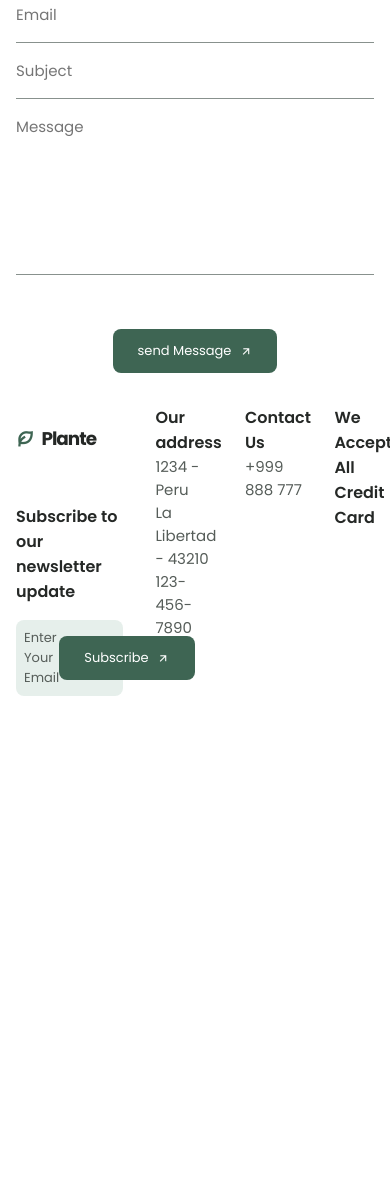
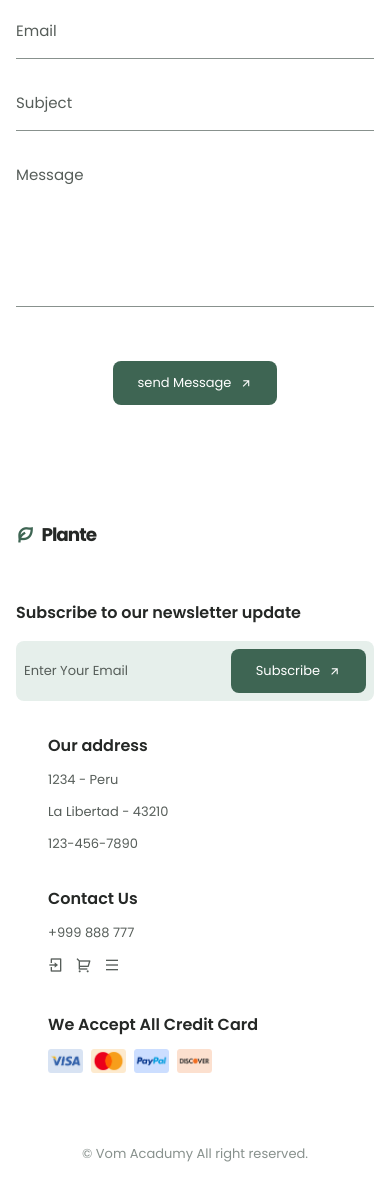
Before and after one commit to tladbwls/templete-exercise1, a plain HTML site: page index.html in a window 390 px wide. Shown: the part 4198-5384 px from the top of the page. Before the commit the page ends 4894 px from the top, so only its background shows below. Drawn offline with nearby package versions, Linux system fonts and the light colour scheme.

Commit message:
plant마무리

```diff
--- a/css/media.css
+++ b/css/media.css
@@ -28,8 +28,9 @@
     @media screen and (max-width:768px) {
 
         /* -------------------- common Style ----------------------- */
-        section {
+        section, footer {
             padding: 4rem 0 1rem;
+
         }
 
         .section-title {
@@ -171,6 +172,22 @@
             padding: 1rem 0;
         }
 
+        /* -------------------- footer tyle ----------------------- */
+
+        .footer .footer-contents {
+            flex-wrap: wrap;
+            row-gap: 2rem;
+        }
+        .footer .footer-item {
+            width: 50% !important;
+        }
+        /* !important : css에서 정의하는 값으로 가장 최우선 적용된다. 사용은 최소화한다. */
+        .footer .footer-item:nth-child(3) {
+            margin-left: 0;
+        }
+        .footer .copy {
+            padding: 4rem 0 2rem;
+        }
 
 
     }
@@ -230,6 +247,23 @@
         .products .item-info p:nth-child(1) > strong {
             font-size: var(--smaller-font-size)
         }
+        /* -------------------- footer tyle ----------------------- */
 
+        .footer .footer-contents {
+            flex-wrap: wrap;
+            row-gap: 2rem;
+        }
+        .footer .footer-item {
+            width: 100% !important;
+            margin-left: 0;
+        }
+        /* !important : css에서 정의하는 값으로 가장 최우선 적용된다. 사용은 최소화한다. */
+        .footer .footer-item {
+            margin-left: 0;
+        }
+
+        .footer .footer-item:first-child {
+            padding-left: 0;
+        }
 
     }
--- a/css/style.css
+++ b/css/style.css
@@ -108,7 +108,7 @@
     overflow: hidden;
 }
 
-section {
+section, footer {
     padding: 4rem 0 1rem;
 }
 
@@ -660,7 +660,7 @@ section {
 }
 
 .question .question-box.active {
-    background: var(--first-color);
+    _background: var(--first-color);
 }
 
 .question .question-box.active .question-haeder i,
@@ -710,16 +710,34 @@ section {
 
 .contact .form p {
     width: 100%;
+    position: relative;
+}
+
+.contact .form p label {
+    position: absolute;
+    top: 1rem;
+    left: 0;
+    transition: all .3s ease;
 }
 
 .contact .form p input, .contact .form p textarea {
     width: 100%;
-    padding: 0 0 1rem 0;
+    padding: 1rem 1rem 1rem 0;
     border: none;
     border-bottom: 1px solid var(--text-color-light);
     color: var(--text-color);
     resize: none;
     outline: 0;
+}
+
+.contact .form p .input:focus + label {
+    top: -0.5rem;
+}
+
+/* placeholder-shown : placehoder가 보는 것을 체크한다. 만약 사용자가 값을 입력하면 placeholder가 보이지 않는다. */
+
+.contact .form p .input:not(:placeholder-shown).input:not(:focus) + label {
+    top: -0.5rem;
 }
 
 .contact .form p textarea {
@@ -779,6 +797,38 @@ section {
     font-size: var(--small-font-size);
 }
 
+.footer .footer-item p {
+    font-size: var(--small-font-size);
+    margin-top: .75rem;
+
+}
+
+.footer .footer-item .footer-social-box  {
+    margin-top: .75rem;
+    display: flex;
+    column-gap: .75rem;
+}
+
+.footer .footer-item .footer-social-box a{
+    font-size: 1rem;
+    color: var(--text-color);
+}
+.footer .footer-item .footer-card-box {
+    display: flex;
+    column-gap: .5rem;
+    margin-top: .75rem;
+}
+.footer .footer-item .footer-card-box img {
+    width: 35px;
+}
+.footer .copy {
+    padding: 7rem 0 2rem;
+    text-align: center;
+}
+.footer .copy p {
+    font-size: var(--small-font-size);
+    color: var(--text-color-light);
+}
 
 /* Memo
 1. 박스, 텍스트 그림자 효과 */
@@ -791,4 +841,4 @@ section {
 /* 메인 타이틀 : var (--big-font-size), var (--font-semi-bold), color: var(--title-color)
 작은 글씨 설명 : color var(--text-color)
 버튼 : var (--font-medium)
-t사진 넓이 : 350px */
+사진 넓이 : 350px */
--- a/index.html
+++ b/index.html
@@ -374,9 +374,18 @@
                     </div>
                     <div class="input-info">
                         <form action="" method="get" class="form">
-                            <p class="input-email"><input type="text" placeholder="Email" ></p>
-                            <p class="input-subject" ><input type="text" placeholder="Subject"></p>
-                            <p class="input-msg" ><textarea name="" id="" placeholder="Message"></textarea></p>
+                            <p class="input-email">
+                                <input type="text" placeholder=" " class="input" >
+                                <label for="input">Email</label>
+                            </p>
+                            <p class="input-subject" >
+                                <input type="text" placeholder=" " class="input">
+                                <label for="input">Subject</label>
+                            </p>
+                            <p class="input-msg" >
+                                <textarea name="" id="" class="input" placeholder=" "></textarea>
+                                <label for="">Message</label>
+                            </p>
                             <button type="submit" class="button">send Message
                                 <i class="ri-arrow-right-up-line"></i>
                             </button>
@@ -393,7 +402,9 @@
                 <div class="container footer-contents">
                     <div class="footer-item">
                         <a href="#" class="nav-logo">
-                            <i class="ri-leaf-line nav-logo-icon"></i>Plante</a>
+                            <i class="ri-leaf-line nav-logo-icon"></i>
+                            Plante
+                        </a>
                         <h3 class="footer-title">
                             Subscribe to our newsletter update
                         </h3>
@@ -419,18 +430,31 @@
                         <h3 class="footer-title">
                             Contact Us
                         </h3>
-                        <div class="footer-txt">
                         <p>+999 888 777</p>
-
+                        <div class="footer-social-box">
+                            <a href="#" class="footer-soicial-link"><i class="ri-login-box-line"></i></a>
+                            <a href="#" class="footer-soicial-link"><i class="ri-shopping-cart-2-line"></i></a>
+                            <a href="#" class="footer-soicial-link"><i class="ri-menu-line"></i></a>
                         </div>
                     </div>
                     <div class="footer-item">
                         <h3 class="footer-title">
                             We Accept All Credit Card
+                            <div class="footer-card-box">
+                                <a href="#"><img src="img/card1.png" alt=""></a>
+                                <a href="#"><img src="img/card2.png" alt=""></a>
+                                <a href="#"><img src="img/card3.png" alt=""></a>
+                                <a href="#"><img src="img/card4.png" alt=""></a>
+                            </div>
                         </h3>
                     </div>
                 </div>
+                <div class="copy">
+                    <p>&copy Vom Acadumy All right reserved.</p>
+                </div>
             </footer>
+
+            <!-- End of footer section -->
 
         </main>
 
```
Lines whose indentation alone changed are shown as unchanged.
